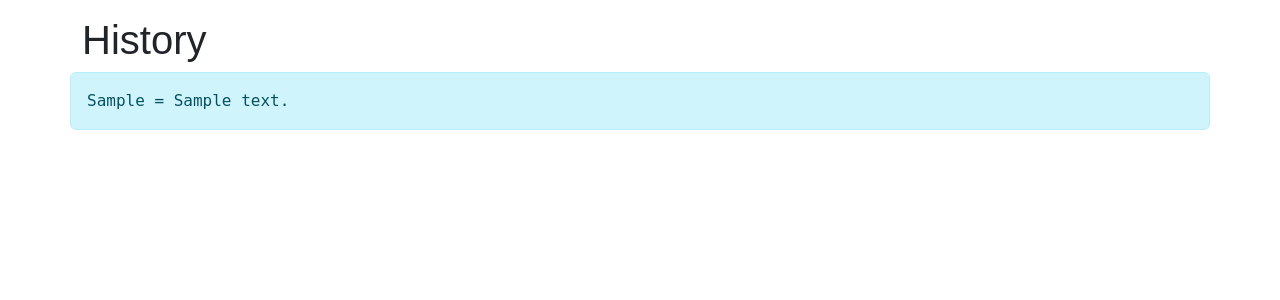
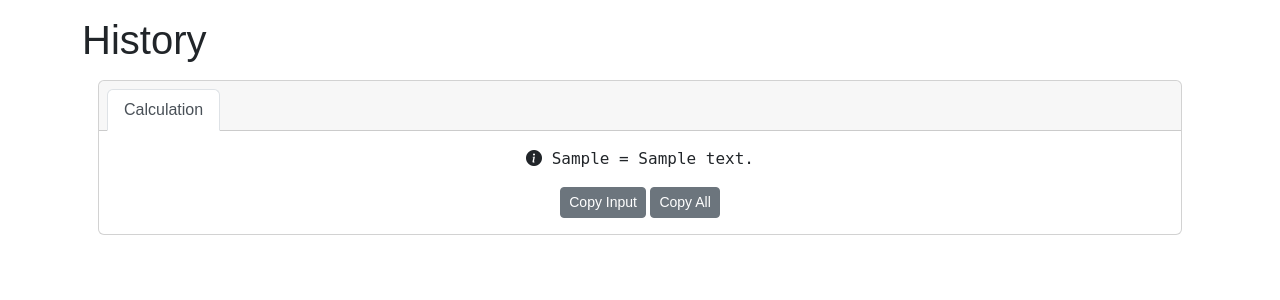
Before and after one commit to mahdihaghverdi/plumacalc, a Django app: page /history/ in a window 1280 px wide. Shown: the part 63-363 px from the top of the page. Run offline with Django 4.2, Linux system fonts and the light colour scheme; tables that the repository leaves empty hold one stand-in row (values such as "Sample post"); some libraries are stand-ins or nearby versions.

Commit message:
make the `/history` much better UI and UX

```diff
--- a/calculator/templates/calculator/history.html
+++ b/calculator/templates/calculator/history.html
@@ -1,19 +1,38 @@
 {% extends 'base.html' %}
 {% block navbar %}
-{% include 'history_navbar.html' %}
+    {% include 'history_navbar.html' %}
 {% endblock %}
 
 {% block content %}
     <div class="container" style="margin-top: 1rem">
         <h1>History</h1>
         <div class="col">
-            {% for hist in history %}
-                <div class="row">
-                    <div class="alert alert-info" role="alert" style="font-family: monospace">
-                        {{ hist }}
+            {% if history %}
+                {% for hist in history %}
+                    <div class="card text-center" style="margin: 1rem;">
+                        <div class="card-header">
+                            <ul class="nav nav-tabs card-header-tabs">
+                                <li class="nav-item">
+                                    <a class="nav-link active" aria-current="true" href="#">Calculation</a>
+                                </li>
+                            </ul>
+                        </div>
+                        <div class="card-body">
+                            {% if forloop.counter == 1 %}
+                                <p class="card-text" style="font-family: monospace;">
+                                    <i class="bi bi-info-circle-fill"></i> <span id="input">{{ hist.input }} </span>=<span id="answer"> {{ hist.answer }}</span>
+                                </p>
+                            {% else %}
+                                <p class="card-text" style="font-family: monospace;">
+                                    <i class="bi bi-info-circle-fill"></i> <span id="input">{{ hist.input }} </span>=<span id="answer"> {{ hist.answer }}</span>
+                                </p>
+                            {% endif %}
+                            <a href="#" class="btn btn-sm btn-secondary" id="copy-input" onclick="copyText(false)">Copy Input</a>
+                            <a href="#" class="btn btn-sm btn-secondary" id="copy-all" onclick="copyText(true)">Copy All</a>
+                        </div>
                     </div>
-                </div>
-            {% endfor %}
+                {% endfor %}
+            {% endif %}
         </div>
     </div>
 {% endblock %}
--- a/calculator/templates/calculator/index.html
+++ b/calculator/templates/calculator/index.html
@@ -155,7 +155,7 @@
         </div>
         <hr>
         <div class="col">
-            {% block sidebar %}
+            {% block history %}
                 <div class="align-self-start flex-sm-column"
                      style="padding: .85rem; border-radius: 2px">
                     <h4>History</h4>
```
